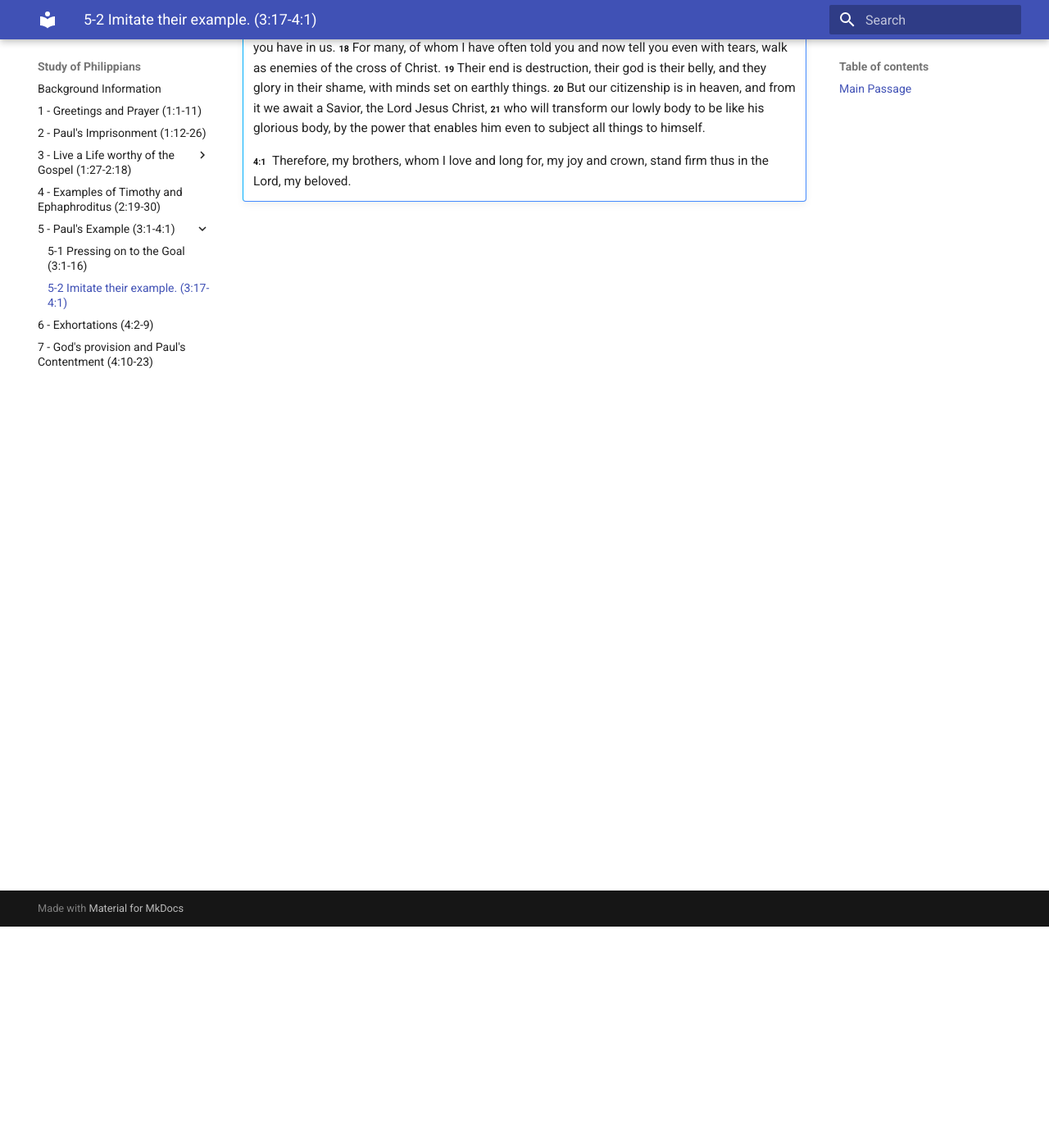
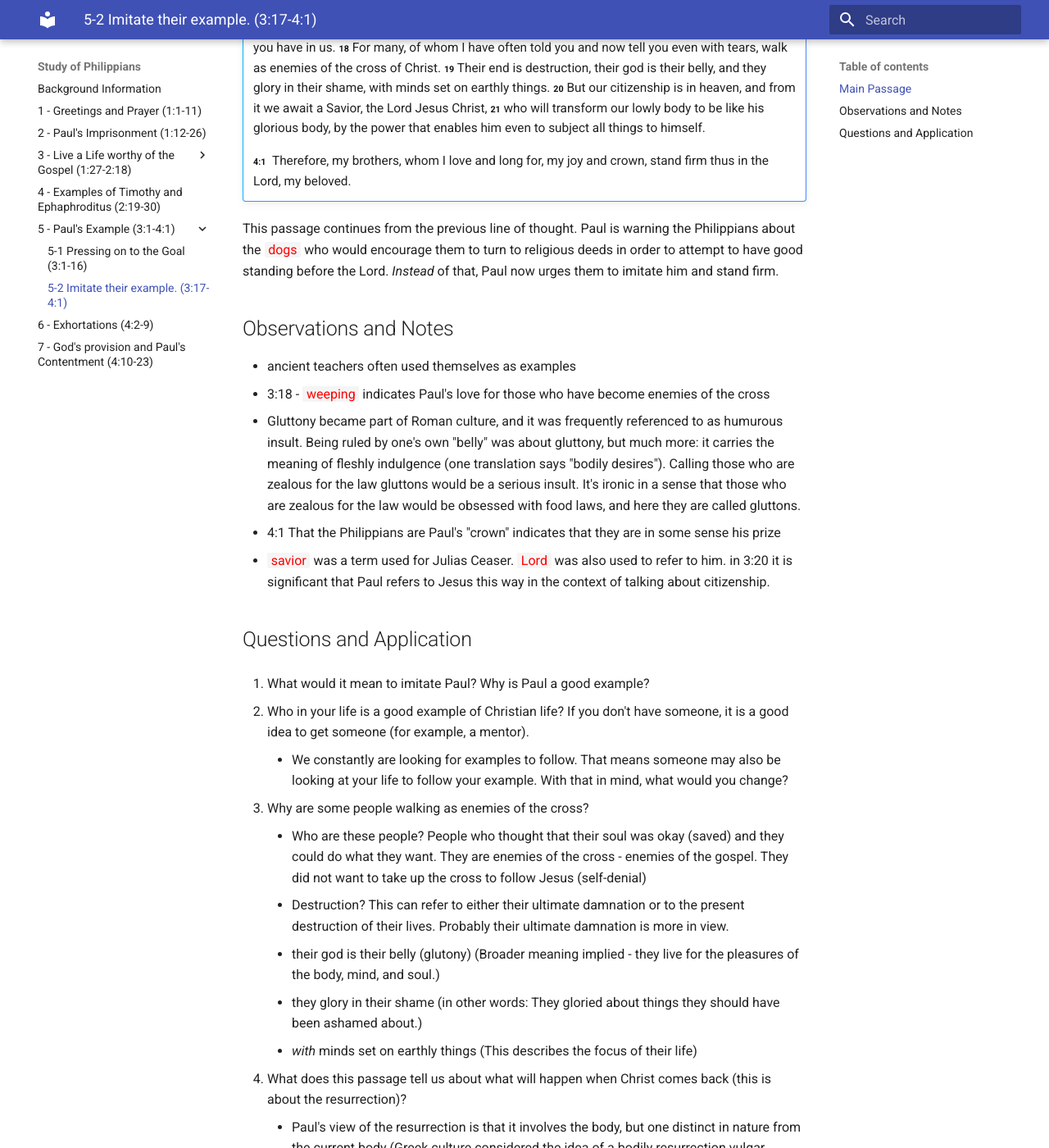
Before and after one commit to 1dancook/philippians-study, an MkDocs documentation site: the page built from docs/05-02-imitate.md, in a window 1280 px wide and 1400 px high, scrolled down 270 px. Shown: the whole window at 82% size. Built offline with MkDocs 1.6.1 and Material for MkDocs 9.7.7, drawn with Linux system fonts in a browser that asks for light colours; some of the changed text lies outside the part shown.

Commit message:
05-02 initial work done

```diff
--- a/docs/05-02-imitate.md
+++ b/docs/05-02-imitate.md
@@ -6,3 +6,38 @@
     **17** Brothers, join in imitating me, and keep your eyes on those who walk according to the example you have in us. **18** For many, of whom I have often told you and now tell you even with tears, walk as enemies of the cross of Christ. **19** Their end is destruction, their god is their belly, and they glory in their shame, with minds set on earthly things. **20** But our citizenship is in heaven, and from it we await a Savior, the Lord Jesus Christ, **21** who will transform our lowly body to be like his glorious body, by the power that enables him even to subject all things to himself.
 
     **4:1**  Therefore, my brothers, whom I love and long for, my joy and crown, stand firm thus in the Lord, my beloved.
+
+
+This passage continues from the previous line of thought. Paul is warning the Philippians about the `dogs` who would encourage them to turn to religious deeds in order to attempt to have good standing before the Lord. *Instead* of that, Paul now urges them to imitate him and stand firm.
+
+## Observations and Notes
+- ancient teachers often used themselves as examples
+- 3:18 - `weeping` indicates Paul's love for those who have become enemies of the cross
+-  Gluttony became part of Roman culture, and it was frequently referenced to as humurous insult. Being ruled by one's own "belly" was about gluttony, but much more: it carries the meaning of fleshly indulgence (one translation says "bodily desires"). Calling those who are zealous for the law gluttons would be a serious insult. It's ironic in a sense that those who are zealous for the law would be obsessed with food laws, and here they are called gluttons.
+-  4:1 That the Philippians are Paul's "crown" indicates that they are in some sense his prize
+-  `savior` was a term used for Julias Ceaser. `Lord` was also used to refer to him. in 3:20 it is significant that Paul refers to Jesus this way in the context of talking about citizenship.
+
+## Questions and Application
+
+1. What would it mean to imitate Paul? Why is Paul a good example?
+
+2. Who in your life is a good example of Christian life? If you don't have someone, it is a good idea to get someone (for example, a mentor).
+    - We constantly are looking for examples to follow. That means someone may also be looking at your life to follow your example. With that in mind, what would you change?
+
+3. Why are some people walking as enemies of the cross?
+    - Who are these people? People who thought that their soul was okay (saved) and they could do what they want. They are enemies of the cross - enemies of the gospel. They did not want to take up the cross to follow Jesus (self-denial)
+    - Destruction? This can refer to either their ultimate damnation or to the present destruction of their lives. Probably their ultimate damnation is more in view.
+    - their god is their belly (glutony) (Broader meaning implied - they live for the pleasures of the body, mind, and soul.)
+    - they glory in their shame (in other words: They gloried about things they should have been ashamed about.)
+    - *with* minds set on earthly things (This describes the focus of their life)
+
+4. What does this passage tell us about what will happen when Christ comes back (this is about the resurrection)?
+    - Paul's view of the resurrection is that it involves the body, but one distinct in nature from the current body (Greek culture considered the idea of a bodily resurrection vulgar superstition; see comment on 1 Cor 15). As in Judaism, the resurrection occurs at the time of the ultimate battle, when God subordinates all his enemies (cf. also 1 Cor 15:25-28).
+    - When we are resurrected, we will have the same type of body that Jesus Himself had when he was resurrected.
+    - He was resurrected in a new body, patterned after the old yet equipped and fitted for heaven.
+
+
+5. What does it mean that we have citizenship in heaven? (v20)
+    - citizenship was rare and prized
+    - The citizens of Philippi were automatically citizens of Rome. So they understand quite well what it meant to be citizens of the supreme city while not yet living there and never having been there.
+    - your conduct must match your citizenship. (Barclay)
```
